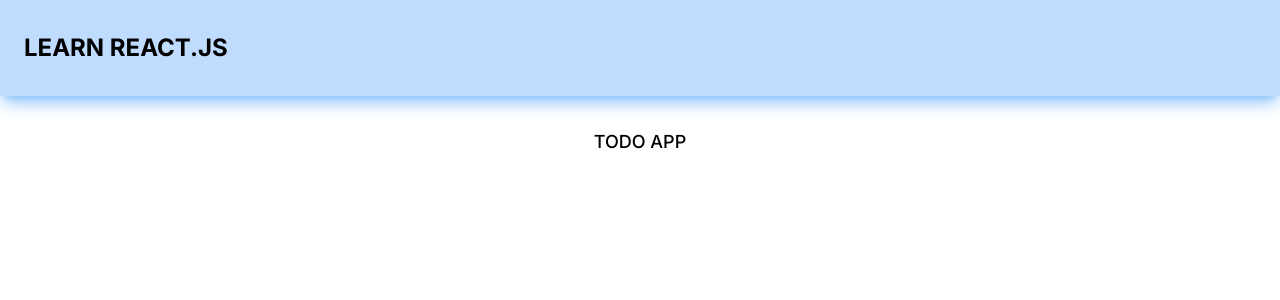
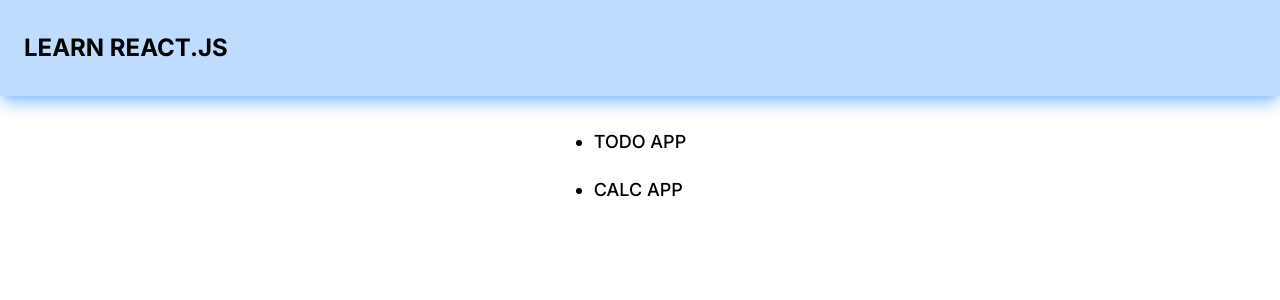
Before and after one commit to D-suke0614/learn_react, a Next.js app: page / in a window 1280 px wide. Shown: the top 300 px of the page. Built offline with nearby package versions, Linux system fonts and the light colour scheme.

Commit message:
fix: トップページのリファクタ

```diff
--- a/src/app/page.tsx
+++ b/src/app/page.tsx
@@ -1,14 +1,21 @@
 import Link from 'next/link'
+
+const APPS = [
+  { name: 'TODO APP', link: '/todo' },
+  { name: 'CALC APP', link: '/calc' },
+]
 
 export default function Home() {
   return (
     <div>
       <ul className='text-lg font-medium'>
-        <li className='mb-5'>
-          <Link className='py-2 hover:opacity-60' href={'/todo'}>
-            TODO APP
-          </Link>
-        </li>
+        {APPS.map((app) => (
+          <li key={app.link} className='mb-5 list-disc'>
+            <Link className='py-2 hover:opacity-60' href={app.link}>
+              {app.name}
+            </Link>
+          </li>
+        ))}
       </ul>
     </div>
   )
```
